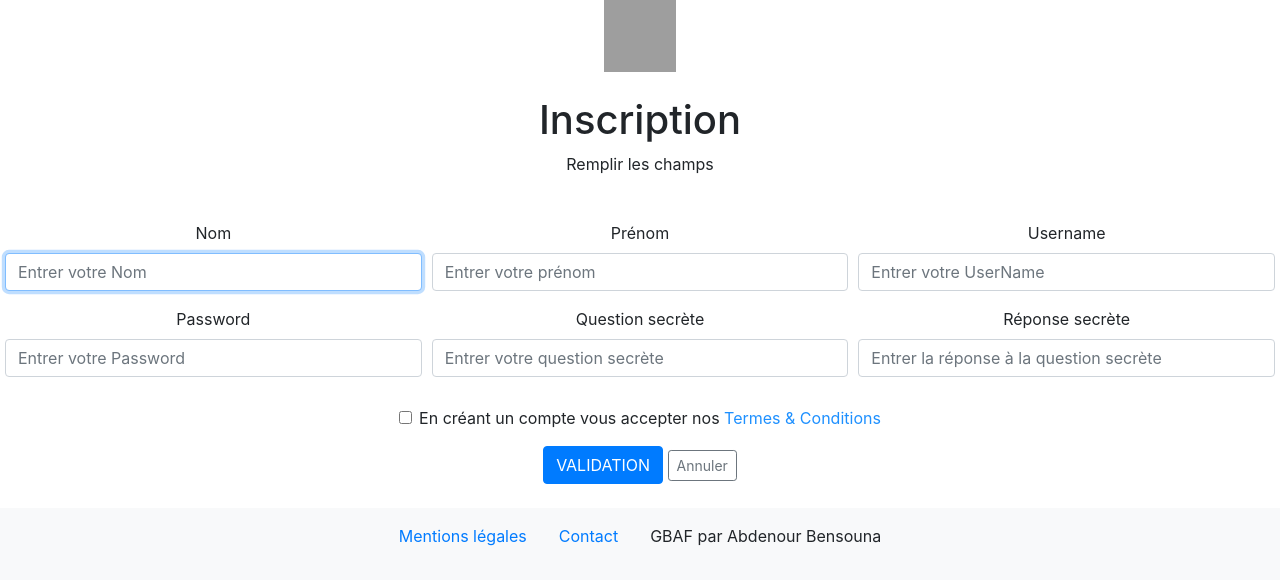
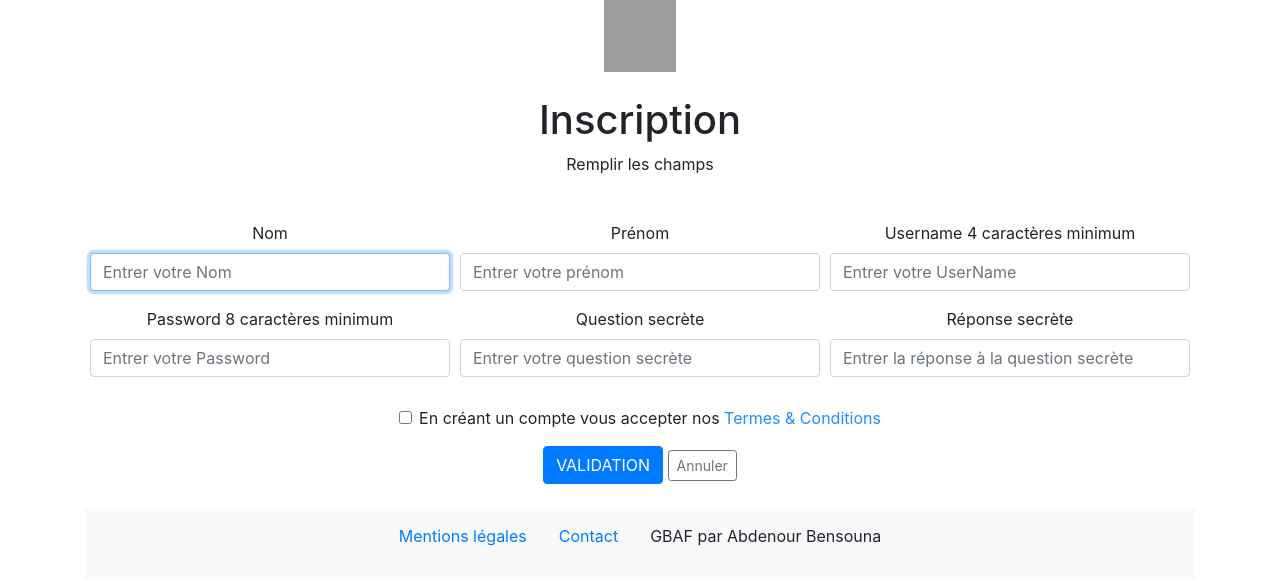
Before and after one commit to jbblanc/gbaf, a PHP site: page /sign_up.php in a window 1280 px wide. Shown: the top 585 px of the page. Run offline with PHP 8.4, Linux system fonts and the light colour scheme; some libraries are stand-ins or nearby versions; grey boxes are pictures that could not be loaded.

Commit message:
fix caracter 8

```diff
--- a/acteur_page_detail/detail_commentaire.php
+++ b/acteur_page_detail/detail_commentaire.php
@@ -37,7 +37,7 @@ $req->execute([$_SESSION['id']]);
 $comments_data = $req->fetchALL();
 $req->closeCursor();
 //print s or no for commentaire(s)
-$commentaire = ($nbr_total_comments[0] <= 1) ? 'Connentaire' : 'Connentaires';
+$commentaire = ($nbr_total_comments[0] <= 1) ? 'Commentaire' : 'Commentaires';
 ?>
 <div class="row">
     <div class="offset-sm-1 col-sm-10">
@@ -73,7 +73,7 @@ $commentaire = ($nbr_total_comments[0] <= 1) ? 'Connentaire' : 'Connentaires';
                 {
                     var msg = prompt("Entrer votre commentaire");
                     if (!msg == ''){
-                        message = msg.trim();
+                        message = htmlentities(msg.trim());
                         submit(message);
                     }
                 }
--- a/sign_up.php
+++ b/sign_up.php
@@ -4,6 +4,9 @@ require './_db.php';
 
 if ($_SERVER['REQUEST_METHOD'] == 'POST')
 {
+    if (!(strlen(htmlspecialchars($_POST['user_name'])) || strlen(htmlspecialchars($_POST['password'])) <= 4))
+    {
+        header('Location: ./sign_up.php');
         //fetch of the username
         $user_name_verif = $pdo->prepare("SELECT COUNT(*) FROM users WHERE user_name = ?");
         $user_name_verif->execute([htmlspecialchars($_POST['user_name'])]);
@@ -35,14 +38,8 @@ if ($_SERVER['REQUEST_METHOD'] == 'POST')
             $result = $req_id->fetch();
             $req_id->closeCursor();
             $user_id = $result[0];
-        // add user data to session id nom prenom
-        // $_SESSION['user_id'] = $user_id;
-        // $_SESSION['nom'] = $_POST['nom'];
-        // $_SESSION['prenom'] = $_POST['prenom'];
-        // $_SESSION['user_name'] = $_POST['user_name'];
-        // $_SESSION['user_is_connected'] = true;
             header('Location: ./index.php');
-
+        }
     }
 }
 
@@ -54,9 +51,9 @@ if ($_SERVER['REQUEST_METHOD'] == 'POST')
         <?php include('./head.php');?>
     </head>
 
-    <body class="text-center">
+    <body class="container text-center">
     <img class="mb-4" src="https://user.oc-static.com/upload/2019/07/15/15631755744257_LOGO_GBAF_ROUGE%20%281%29.png"
-        alt="" width="72" height="72">
+        rel="logo gbaf" width="72" height="72">
         <h1>Inscription</h1>
         <p>Remplir les champs</p>
   </br>
@@ -72,11 +69,11 @@ if ($_SERVER['REQUEST_METHOD'] == 'POST')
                     <input type="text" class="form-control" id="validationDefault02" placeholder="Entrer votre prénom" name="prenom" required>
                 </div>
                 <div class="col-md-4 mb-3">
-                    <label for="validationDefault03">Username</label>
+                    <label for="validationDefault03">Username 4 caractères minimum</label>
                     <input type="text" class="form-control" id="validationDefault03" placeholder="Entrer votre UserName" name="user_name" required>
                 </div>
                 <div class="col-md-4 mb-4">
-                    <label for="validationDefault04">Password</label>
+                    <label for="validationDefault04">Password 8 caractères minimum</label>
                     <input type="password" class="form-control" id="validationDefault04" placeholder="Entrer votre Password" name="password" required>
                 </div>
                 <div class="col-md-4 mb-4">
```
Lines whose indentation alone changed are shown as unchanged.
